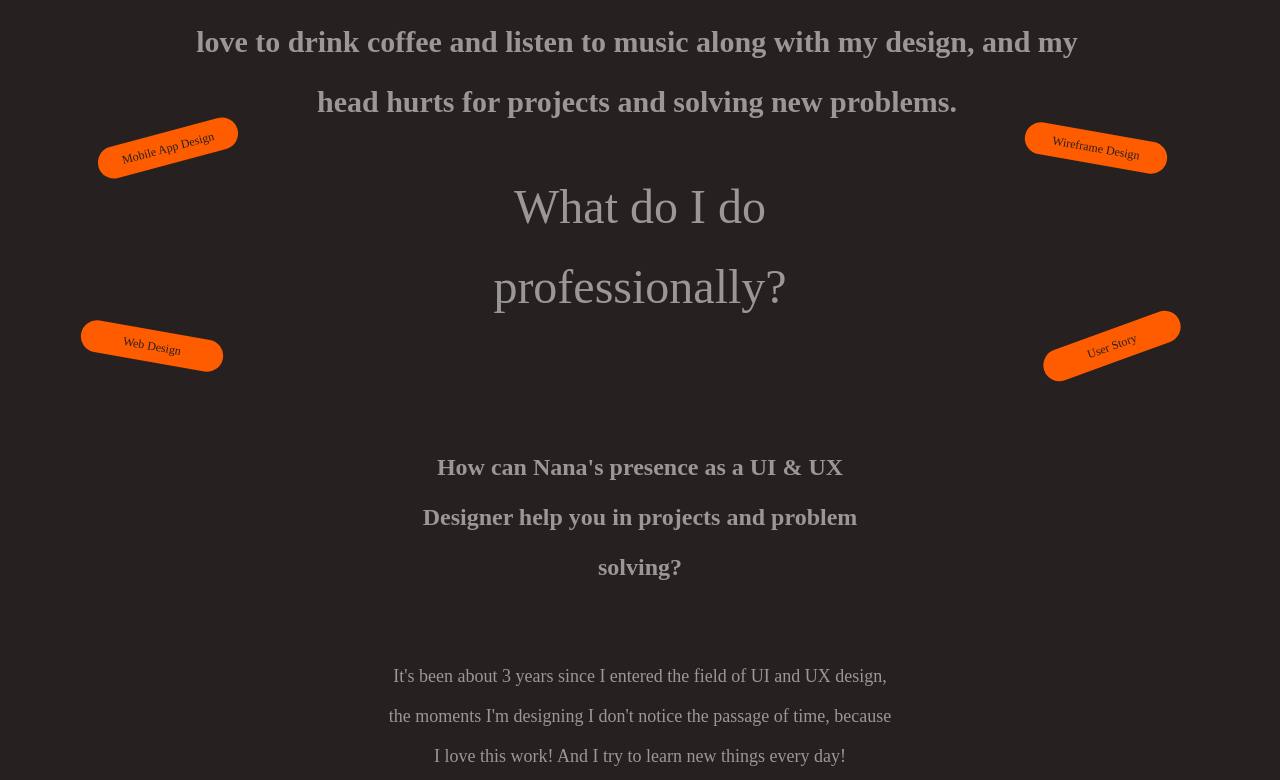
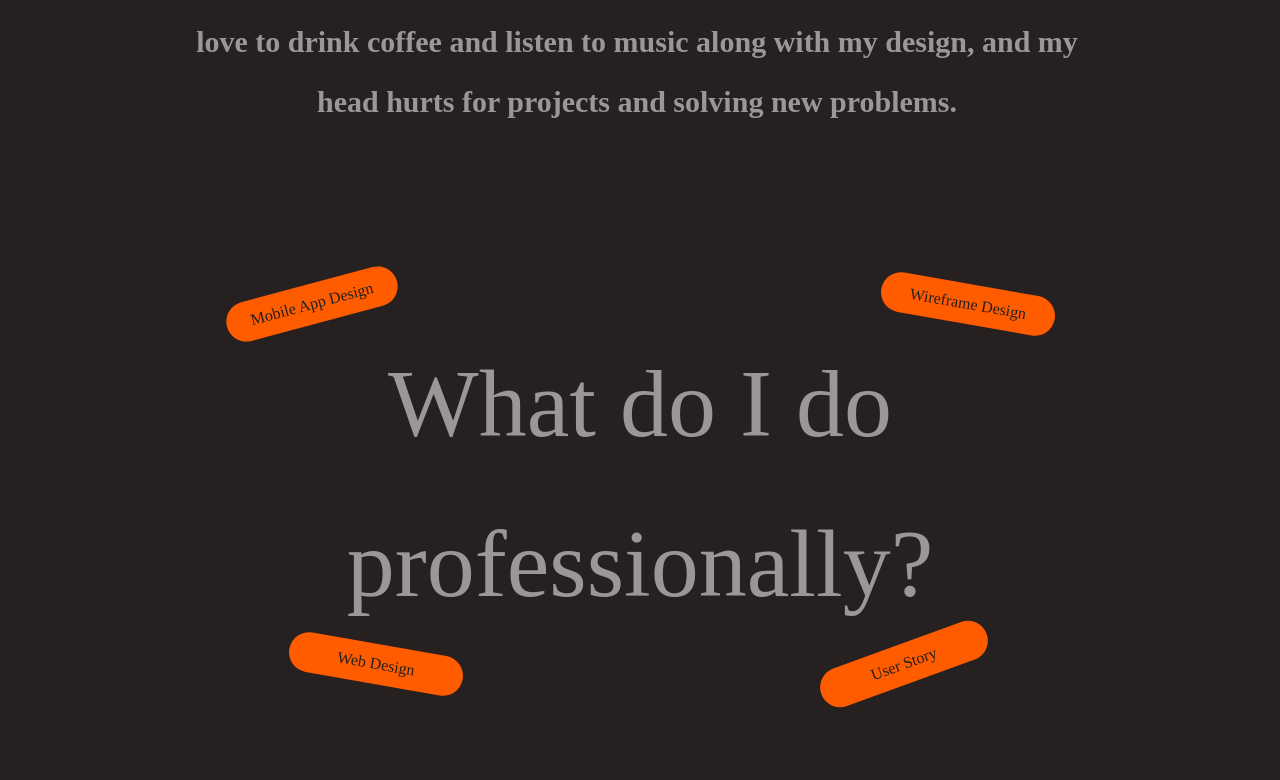
Before and after one commit to saeedshpc/nana-design, a website: page index.html in a window 1280 px wide. Shown: the part 660-1440 px from the top of the page. Drawn offline with Linux system fonts and the light colour scheme; a web font is replaced by a local one.

Commit message:
adding dekstop responsive codes for sulotion section

```diff
--- a/index.html
+++ b/index.html
@@ -26,6 +26,7 @@
     </section>
 
     <!-- Header -->
+    <!-- @TODO fix py to pt and fix the margin y for other sections -->
     <section id="header">
       <div class="py-10 px-10 md:px-20 text-textColor">
         <div class="flex items-start justify-between gap-8">
@@ -82,33 +83,33 @@
 
     <!-- services -->
     <section>
-      <div class="px-10 md:px-20 text-textColor md:-mt-10">
+      <div class="px-10 lg:my-28 md:px-20 lg:my- text-textColor md:-mt-10">
         <div
-          class="relative h-[260px] md:h-[230px] flex justify-center items-center"
+          class="relative h-[260px] md:h-[230px] lg:h-[400px] flex justify-center items-center"
         >
           <h2
-            class="text-center leading-9 md:leading-[80px] text-2xl md:text-5xl font-semibold md:font-medium"
+            class="text-center leading-9 md:leading-[80px] lg:leading-[160px] text-2xl md:text-5xl lg:text-8xl font-semibold md:font-medium"
           >
             What do I do <br />
             professionally?
           </h2>
           <div
-            class="-rotate-[15deg] absolute top-1 md:top-0 left-0 md:left-4 w-36 bg-[#FF5C00] text-[#262020] text-xs font-medium text-center py-2 rounded-full"
+            class="-rotate-[15deg] absolute top-1 md:top-0 left-0 md:left-4 lg:left-36 w-36 lg:w-44 bg-[#FF5C00] text-[#262020] text-xs lg:text-base font-medium text-center py-2 rounded-full"
           >
             Mobile App Design
           </div>
           <div
-            class="rotate-[10deg] absolute top-6 md:top-0 right-0 md:right-8 w-36 bg-[#FF5C00] text-[#262020] text-xs font-medium text-center py-2 rounded-full"
+            class="rotate-[10deg] absolute top-6 md:top-0 right-0 md:right-8 lg:right-36 w-36 lg:w-44 bg-[#FF5C00] text-[#262020] text-xs lg:text-base font-medium text-center py-2 rounded-full"
           >
             Wireframe Design
           </div>
           <div
-            class="rotate-[20deg] md:rotate-[10deg] absolute bottom-4 md:bottom-0 left-0 w-36 bg-[#FF5C00] text-[#262020] text-xs font-medium text-center py-2 rounded-full"
+            class="rotate-[20deg] md:rotate-[10deg] absolute bottom-4 md:bottom-0 left-0 lg:left-52 w-36 lg:w-44 bg-[#FF5C00] text-[#262020] text-xs lg:text-base font-medium text-center py-2 rounded-full"
           >
             Web Design
           </div>
           <div
-            class="-rotate-[20deg] absolute bottom-0 right-0 md:right-4 w-36 bg-[#FF5C00] text-[#262020] text-xs font-medium text-center py-2 rounded-full"
+            class="-rotate-[20deg] absolute bottom-0 right-0 md:right-4 lg:right-52 w-36 lg:w-44 bg-[#FF5C00] text-[#262020] text-xs lg:text-base font-medium text-center py-2 rounded-full"
           >
             User Story
           </div>
@@ -118,15 +119,15 @@
 
     <!-- solution for your problem -->
     <section>
-      <div class="my-20 px-10 md:px-20 text-textColor text-center">
+      <div class="my-20 lg:my-36 px-10 md:px-20 text-textColor text-center">
         <h2
-          class="md:max-w-md mx-auto text-center leading-10 md:leading-[50px] text-2xl font-semibold mb-16"
+          class="md:max-w-md lg:max-w-3xl mx-auto text-center leading-10 md:leading-[50px] lg:leading-[60px] text-2xl lg:text-3xl font-semibold mb-16"
         >
           How can Nana's presence as a UI & UX Designer help you in projects and
           problem solving?
         </h2>
         <p
-          class="md:max-w-lg mx-auto text-center leading-10 md:leading-10 text-sm md:text-lg"
+          class="md:max-w-lg lg:max-w-5xl mx-auto text-center leading-10 md:leading-10 lg:leading-[60px] text-sm md:text-lg lg:text-2xl"
         >
           It's been about 3 years since I entered the field of UI and UX design,
           the moments I'm designing I don't notice the passage of time, because
```
Also changed, not shown: css/style.css.
